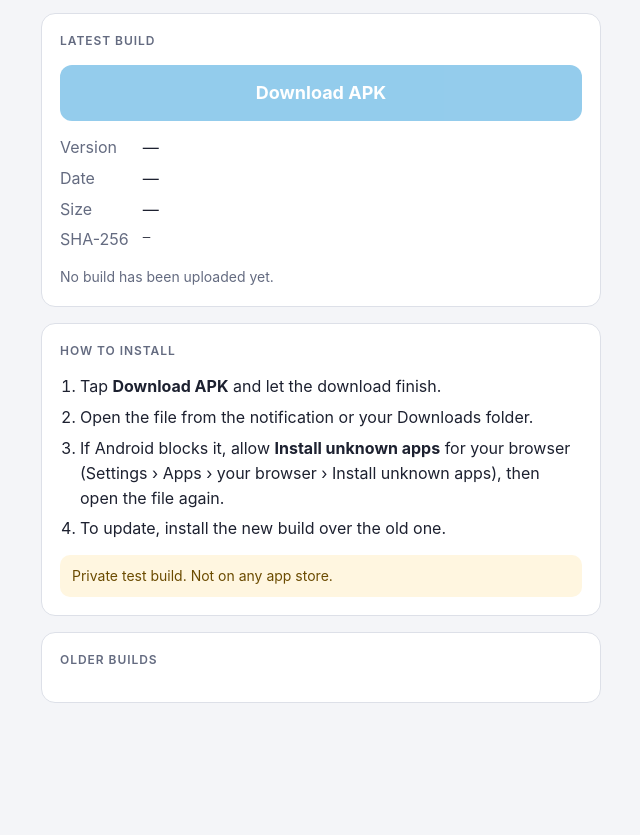
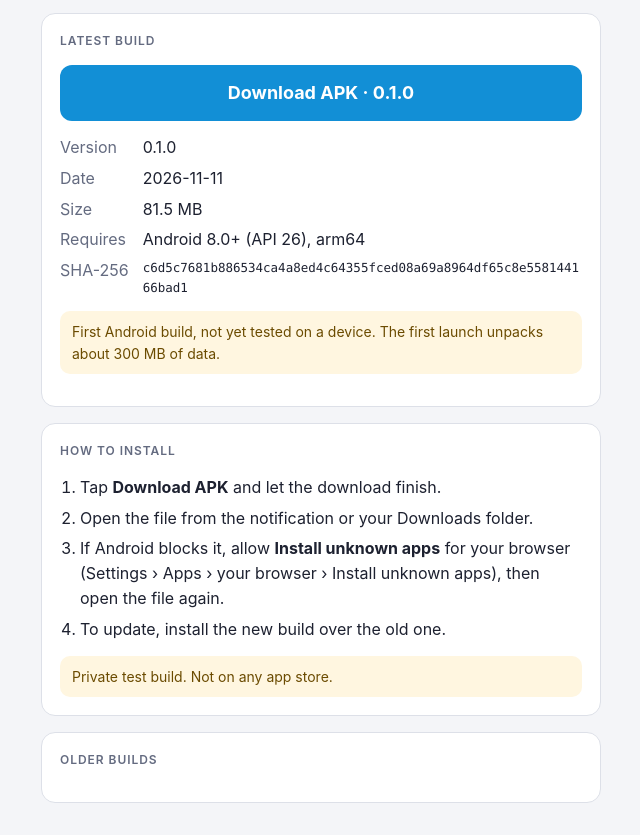
Before and after one commit to lumizeta/lumizeta.github.io, a plain HTML site: page ba-sim.html in a window 1280 px wide. Shown: the part 93-928 px from the top of the page, without its empty margins (319-959 px from the left). Before the commit the page ends 828 px from the top, so only its background shows below. Drawn offline with Linux system fonts and the light colour scheme.

Commit message:
BA Battle Sim 0.1.0 (Android)
Co-Authored-By: Claude Opus 5.5 <noreply@anthropic.com>

```diff
--- a/ba-sim.html
+++ b/ba-sim.html
@@ -62,8 +62,10 @@ ol { margin: 0; padding-left: 20px; display: grid; gap: 6px; }
       <dt>Version</dt><dd id="ver">—</dd>
       <dt>Date</dt><dd id="date">—</dd>
       <dt>Size</dt><dd id="size">—</dd>
+      <dt>Requires</dt><dd id="req">—</dd>
       <dt>SHA-256</dt><dd class="hash" id="sha">—</dd>
     </dl>
+    <div class="note" id="notes" hidden></div>
     <div class="status" id="status">Loading…</div>
   </section>
 
@@ -100,6 +102,8 @@ ol { margin: 0; padding-left: 20px; display: grid; gap: 6px; }
       $("date").textContent = b.date;
       $("size").textContent = mb(b.size);
       $("sha").textContent = b.sha256;
+      $("req").textContent = b.requires || "Android";
+      if (b.notes) { $("notes").textContent = b.notes; $("notes").hidden = false; }
       $("status").textContent = "";
       const older = (d.older || []).filter(o => o.url);
       if (older.length) {
--- a/ba-sim/latest.json
+++ b/ba-sim/latest.json
@@ -1,4 +1,12 @@
 {
-  "latest": null,
+  "latest": {
+    "version": "0.1.0",
+    "date": "2026-11-11",
+    "size": 85504960,
+    "sha256": "c6d5c7681b886534ca4a8ed4c64355fced08a69a8964df65c8e558144166bad1",
+    "url": "https://lumizeta.github.io/ba-sim/BA-Battle-Sim-0.1.0.apk",
+    "requires": "Android 8.0+ (API 26), arm64",
+    "notes": "First Android build, not yet tested on a device. The first launch unpacks about 300 MB of data."
+  },
   "older": []
 }
```
Also changed, not shown: 1 other file.
